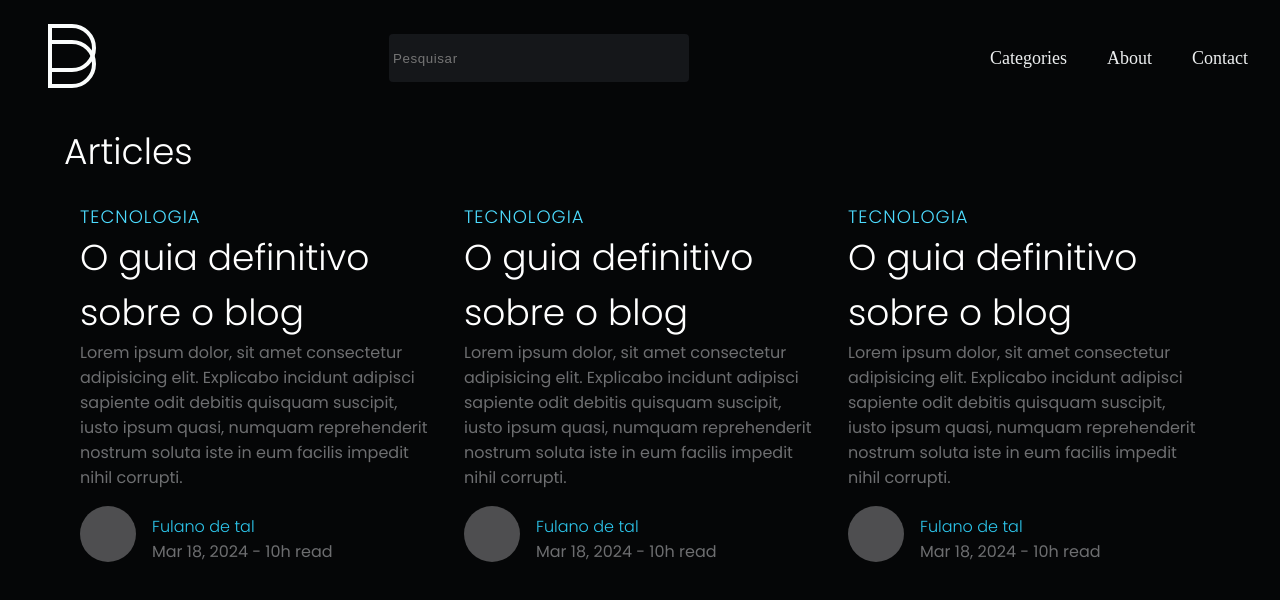
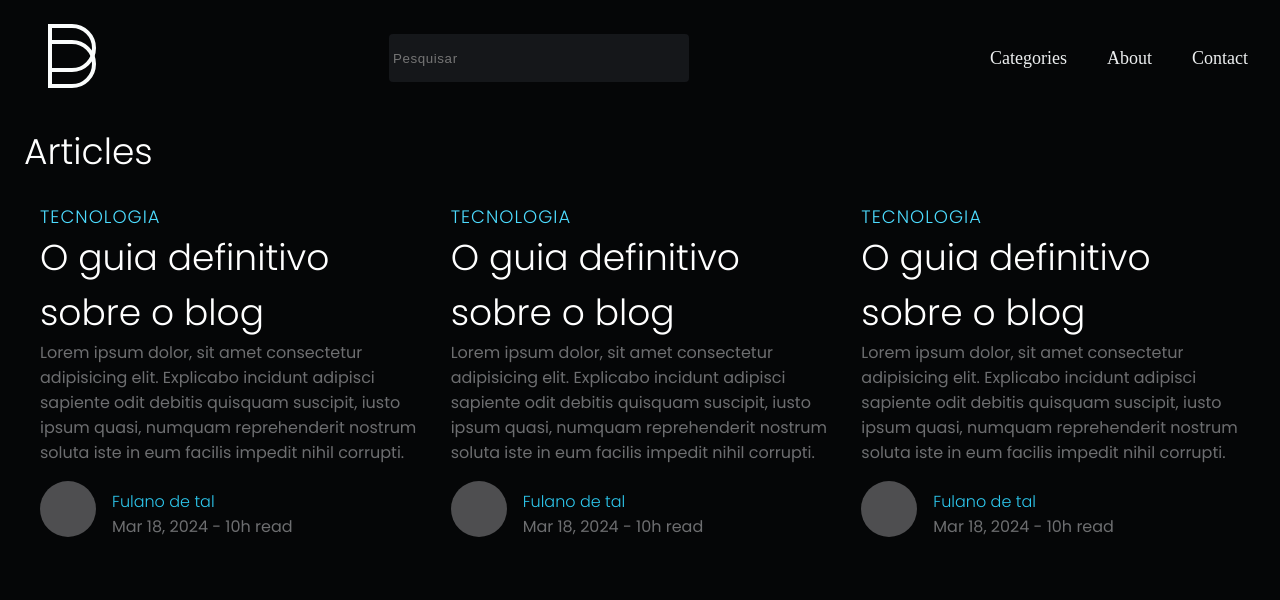
Before and after one commit to LuizBlume/FrontPUSH, a React (Create React App) app in the folder React/blog/: page / in a window 1280 px wide. Shown: the top 600 px of the page. Built offline with nearby package versions, Linux system fonts and the light colour scheme.

Commit message:
fix: Alterações de valores e itens no sass.

```diff
--- a/React/blog/src/components/css/sass/_layout.scss
+++ b/React/blog/src/components/css/sass/_layout.scss
@@ -14,10 +14,6 @@ a {
     display: flex;
     justify-content: space-between;
     align-items: center;
-}
-.container {
-    max-width: 1200px;
-    margin: 0 auto;
 }
 .menu {
     list-style: none;
@@ -46,7 +42,7 @@ a {
     letter-spacing: .6px;
 }
 .container {
-    max-width: 1200px;
+    max-width: 100%;
     margin: 0 auto;
     padding: 8px 24px;
 }
--- a/React/blog/src/components/css/style.css
+++ b/React/blog/src/components/css/style.css
@@ -683,11 +683,6 @@ a {
   align-items: center;
 }
 
-.container {
-  max-width: 1200px;
-  margin: 0 auto;
-}
-
 .menu {
   list-style: none;
   display: flex;
@@ -718,7 +713,7 @@ a {
 }
 
 .container {
-  max-width: 1200px;
+  max-width: 100%;
   margin: 0 auto;
   padding: 8px 24px;
 }
```
Also changed, not shown: 1 other file (tests, documents, lock files or other folders).
